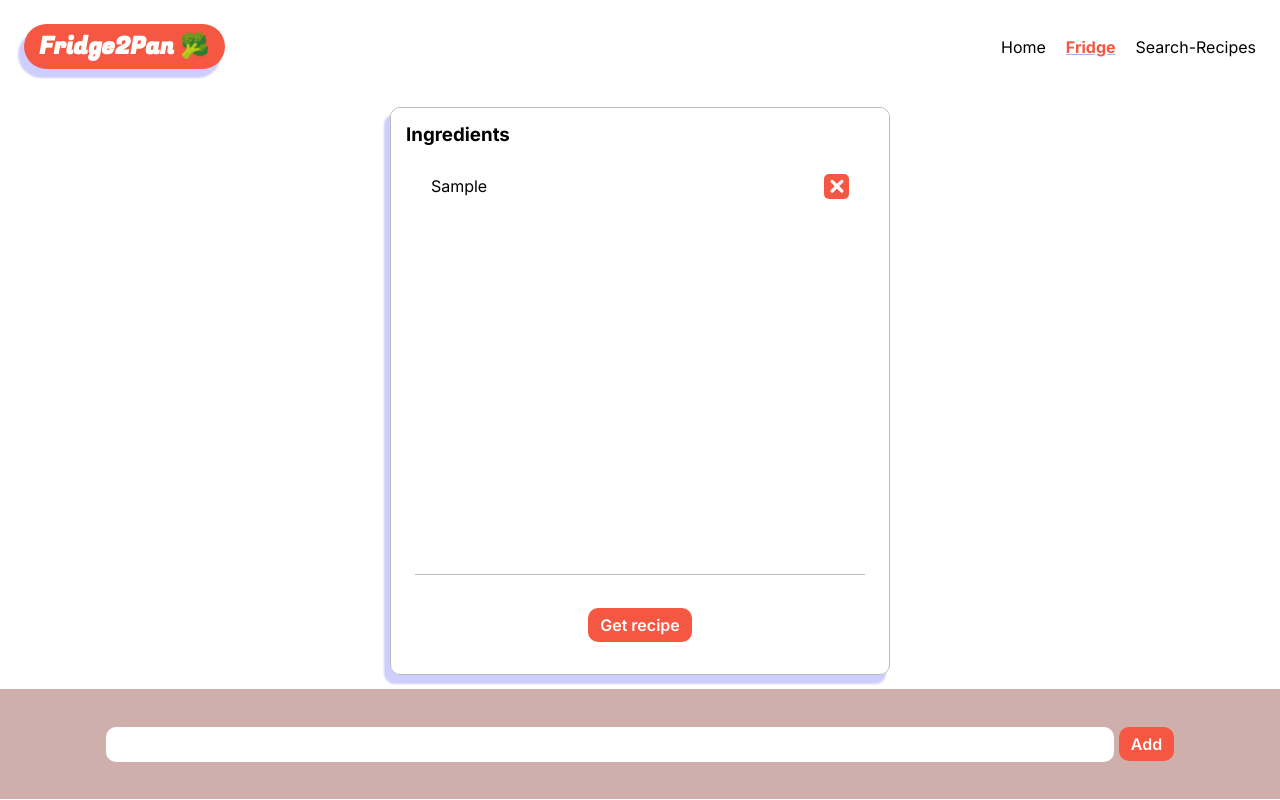
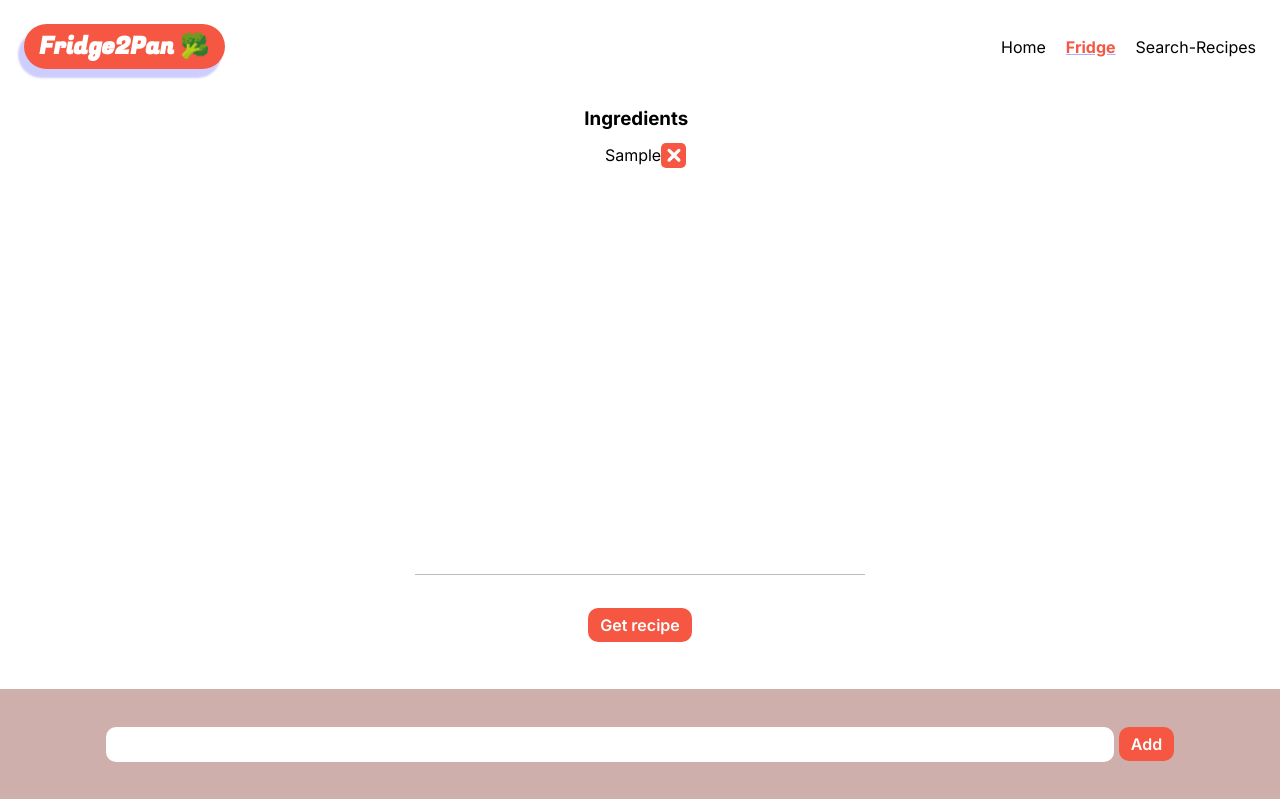
Before and after one commit to mavSeneris/Fridge2Pan, a React (Vite) app: page /fridge in a window 1280 px wide. Both pictures are taken after typing "Sample" into the empty fields and a click on the button "Add". Built offline with nearby package versions, Linux system fonts and the light colour scheme; no server answers.

Commit message:
renamed fridge-list__card to fridge-card and fridg-list__title to fridge-card__title

```diff
--- a/src/pages/Fridge.jsx
+++ b/src/pages/Fridge.jsx
@@ -107,8 +107,6 @@ export default function Fridge() {
     submit;
   }, [items]);
 
-  console.log(response);
-
   const fridgeItems = items.map((item) => (
     <div key={item} className="fridge__items">
       {item}
@@ -144,8 +142,8 @@ export default function Fridge() {
 
   const fridgeListCard = (
     <div className="submit-wrapper">
-      <div className="fridge-list-card">
-        <h3 className="fridge-list__title">
+      <div className="fridge-card">
+        <h3 className="fridge-card__title">
           {!response ? "Ingredients" : "Recipe:"}
         </h3>
         {!response ? fridgeList : recipe}
```
